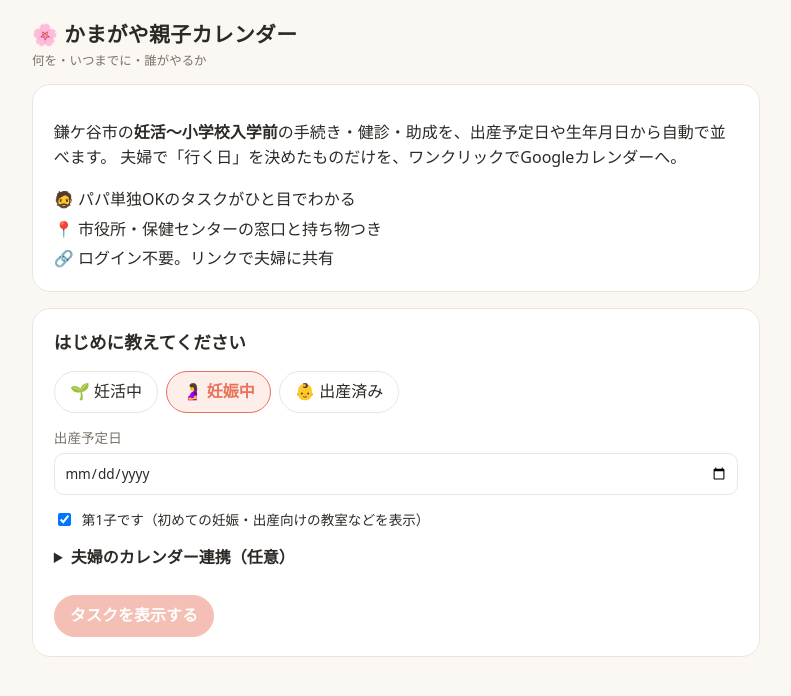
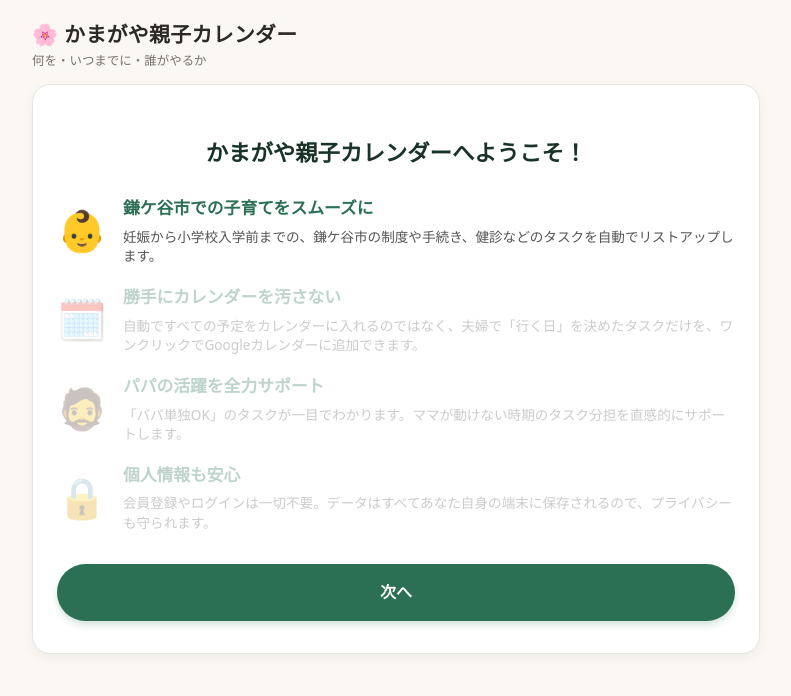
Before and after one commit to milkkurumi/kamagaya-family-todo, a React (Vite) app: page / in a window 1280 px wide. Shown: the top 696 px of the page, without its empty margins (244-1035 px from the left). Built offline with nearby package versions, Linux system fonts and the light colour scheme.

Commit message:
初回説明画面（オンボーディング）を追加

```diff
--- a/src/App.tsx
+++ b/src/App.tsx
@@ -8,6 +8,7 @@ import { buildIcs, downloadIcs } from './lib/calendar'
 import { TaskCard } from './components/TaskCard'
 import { SettingsPanel } from './components/SettingsPanel'
 import { NurseryList } from './components/NurseryList'
+import { Onboarding } from './components/Onboarding'
 
 type Tab = 'now' | 'timeline' | 'scheduled' | 'nursery'
 
@@ -16,6 +17,10 @@ export default function App() {
   const [shared, setShared] = useState<AppData | undefined>(readShared)
   const [tab, setTab] = useState<Tab>('now')
   const [showSettings, setShowSettings] = useState(false)
+  const [showOnboarding, setShowOnboarding] = useState(() => {
+    const s = data.settings;
+    return !Boolean(s.configured || s.dueDate || s.birthDate);
+  })
   const [priorities, setPriorities] = useState<Priority[]>(['must', 'recommend', 'optional'])
   const [roles, setRoles] = useState<Role[]>(['papa', 'together', 'mama'])
   const [hideClosed, setHideClosed] = useState(true)
@@ -103,10 +108,18 @@ export default function App() {
   }
 
   if (!configured || showSettings) {
+    if (showOnboarding) {
+      return (
+        <div className="app">
+          <Header />
+          <Onboarding onComplete={() => setShowOnboarding(false)} />
+        </div>
+      )
+    }
+
     return (
       <div className="app">
         <Header />
-        {!configured && <Intro />}
         <SettingsPanel
           settings={settings}
           initial={!configured}
--- /dev/null
+++ b/src/components/Onboarding.tsx
@@ -0,0 +1,91 @@
+import React, { useState } from 'react';
+
+interface Props {
+  onComplete: () => void;
+}
+
+export function Onboarding({ onComplete }: Props) {
+  const [step, setStep] = useState(0);
+
+  const steps = [
+    {
+      title: '鎌ケ谷市での子育てをスムーズに',
+      desc: '妊娠から小学校入学前までの、鎌ケ谷市の制度や手続き、健診などのタスクを自動でリストアップします。',
+      icon: '👶'
+    },
+    {
+      title: '勝手にカレンダーを汚さない',
+      desc: '自動ですべての予定をカレンダーに入れるのではなく、夫婦で「行く日」を決めたタスクだけを、ワンクリックでGoogleカレンダーに追加できます。',
+      icon: '🗓️'
+    },
+    {
+      title: 'パパの活躍を全力サポート',
+      desc: '「パパ単独OK」のタスクが一目でわかります。ママが動けない時期のタスク分担を直感的にサポートします。',
+      icon: '🧔'
+    },
+    {
+      title: '個人情報も安心',
+      desc: '会員登録やログインは一切不要。データはすべてあなた自身の端末に保存されるので、プライバシーも守られます。',
+      icon: '🔒'
+    }
+  ];
+
+  return (
+    <div style={{
+      background: '#fff',
+      border: '1px solid #e1e8e5',
+      borderRadius: '18px',
+      padding: '2rem 1.5rem',
+      textAlign: 'center',
+      marginBottom: '1rem',
+      boxShadow: '0 4px 12px rgba(0,0,0,0.05)'
+    }}>
+      <h2 style={{ fontSize: '1.4rem', color: '#1a3328', marginBottom: '1.5rem' }}>かまがや親子カレンダーへようこそ！</h2>
+
+      <div style={{ display: 'flex', flexDirection: 'column', gap: '1.2rem', marginBottom: '2rem' }}>
+        {steps.map((s, i) => (
+          <div key={i} style={{
+            display: 'flex',
+            alignItems: 'center',
+            gap: '1rem',
+            textAlign: 'left',
+            opacity: step >= i ? 1 : 0.3,
+            transition: 'opacity 0.3s ease'
+          }}>
+            <div style={{ fontSize: '2.5rem' }}>{s.icon}</div>
+            <div>
+              <h3 style={{ fontSize: '1.05rem', margin: '0 0 0.3rem 0', color: '#2b7055' }}>{s.title}</h3>
+              <p style={{ fontSize: '0.85rem', margin: 0, color: '#555', lineHeight: '1.4' }}>{s.desc}</p>
+            </div>
+          </div>
+        ))}
+      </div>
+
+      {step < steps.length - 1 ? (
+        <button
+          onClick={() => setStep(step + 1)}
+          style={{
+            background: '#2b7055', color: '#fff', border: 'none',
+            padding: '1rem 2rem', borderRadius: '30px', fontSize: '1rem',
+            fontWeight: 'bold', width: '100%', cursor: 'pointer',
+            boxShadow: '0 4px 6px rgba(43, 112, 85, 0.2)'
+          }}
+        >
+          次へ
+        </button>
+      ) : (
+        <button
+          onClick={onComplete}
+          style={{
+            background: '#e86a42', color: '#fff', border: 'none',
+            padding: '1rem 2rem', borderRadius: '30px', fontSize: '1rem',
+            fontWeight: 'bold', width: '100%', cursor: 'pointer',
+            boxShadow: '0 4px 6px rgba(232, 106, 66, 0.2)'
+          }}
+        >
+          設定をはじめる
+        </button>
+      )}
+    </div>
+  );
+}
```
